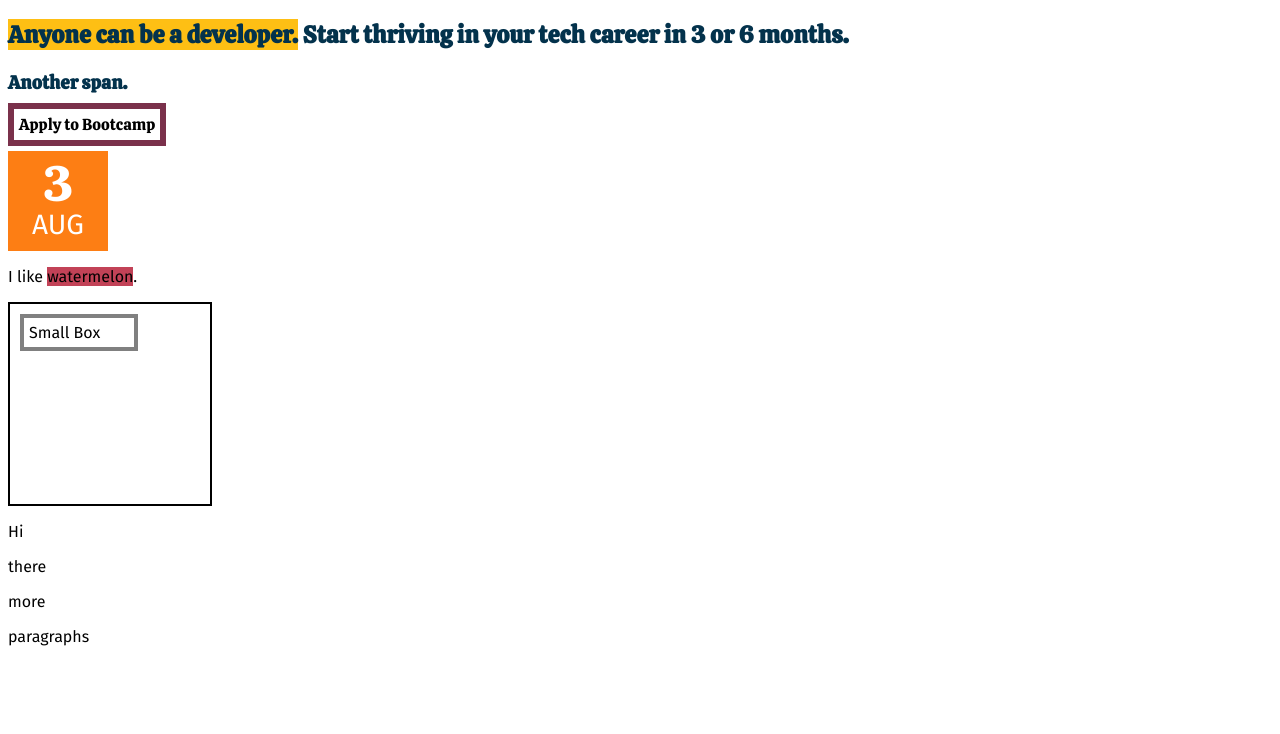
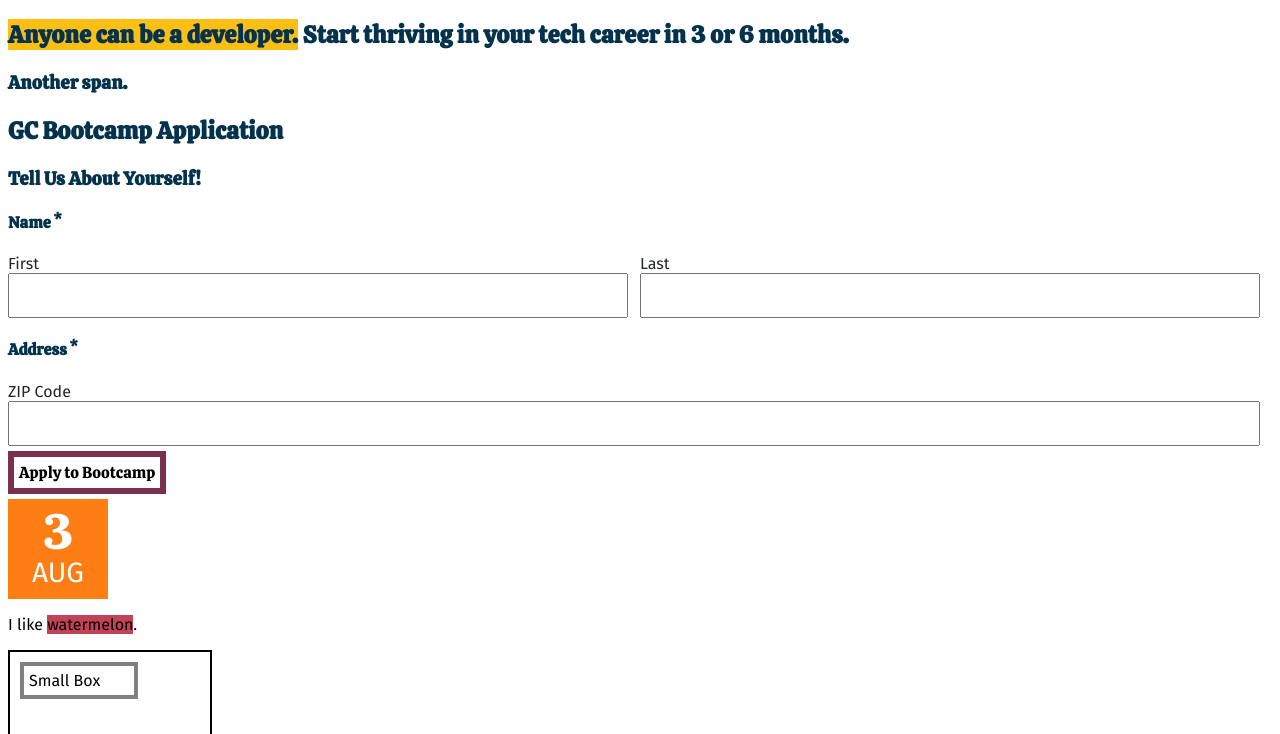
Before and after one commit to dwolverton/html-css-adventures, a plain HTML site: page index.html in a window 1280 px wide. Shown: the part 66-800 px from the top of the page. Drawn offline with Linux system fonts and the light colour scheme.

Commit message:
form example

```diff
--- a/index.html
+++ b/index.html
@@ -17,6 +17,28 @@
       in 3 or 6 months.
     </h2>
     <h3>Another <span>span</span>.</h3>
+    <h2>GC Bootcamp Application</h2>
+
+    <form action="">
+      <h3>Tell Us About Yourself!</h3>
+      <h4>Name *</h4>
+      <div class="side-by-side-inputs">
+        <div class="input-div">
+          <label for="firstName">First</label>
+          <input type="text" id="firstName" />
+        </div>
+        <div class="input-div">
+          <label for="lastName">Last</label>
+          <input type="text" id="lastName" />
+        </div>
+      </div>
+      <h4>Address *</h4>
+      <div class="input-div">
+        <label for="zipCode">ZIP Code</label>
+        <input type="text" id="zipCode" />
+      </div>
+    </form>
+
     <p>
       <a href="">Apply to Bootcamp</a>
     </p>
@@ -36,5 +58,6 @@
     <p>there</p>
     <p>more</p>
     <p>paragraphs</p>
+
   </body>
 </html>
--- a/style.css
+++ b/style.css
@@ -72,3 +72,29 @@ border-color: #E07D53;
     text-transform: uppercase;
     margin-top: -8px;
 }
+
+label {
+    color: #212529;
+    display: block;
+}
+
+input {
+    width: 100%;
+    /* this changes width to define the width of the border, not the content. */
+    box-sizing: border-box;
+    font-size: 1.3rem;
+    padding: 8px 5px;
+    font-family: 'Fira Sans', sans-serif;
+}
+
+.side-by-side-inputs {
+    display: flex;
+}
+
+.side-by-side-inputs > div {
+    flex: 1;
+}
+
+.input-div {
+    margin-right: 12px;
+}
```
